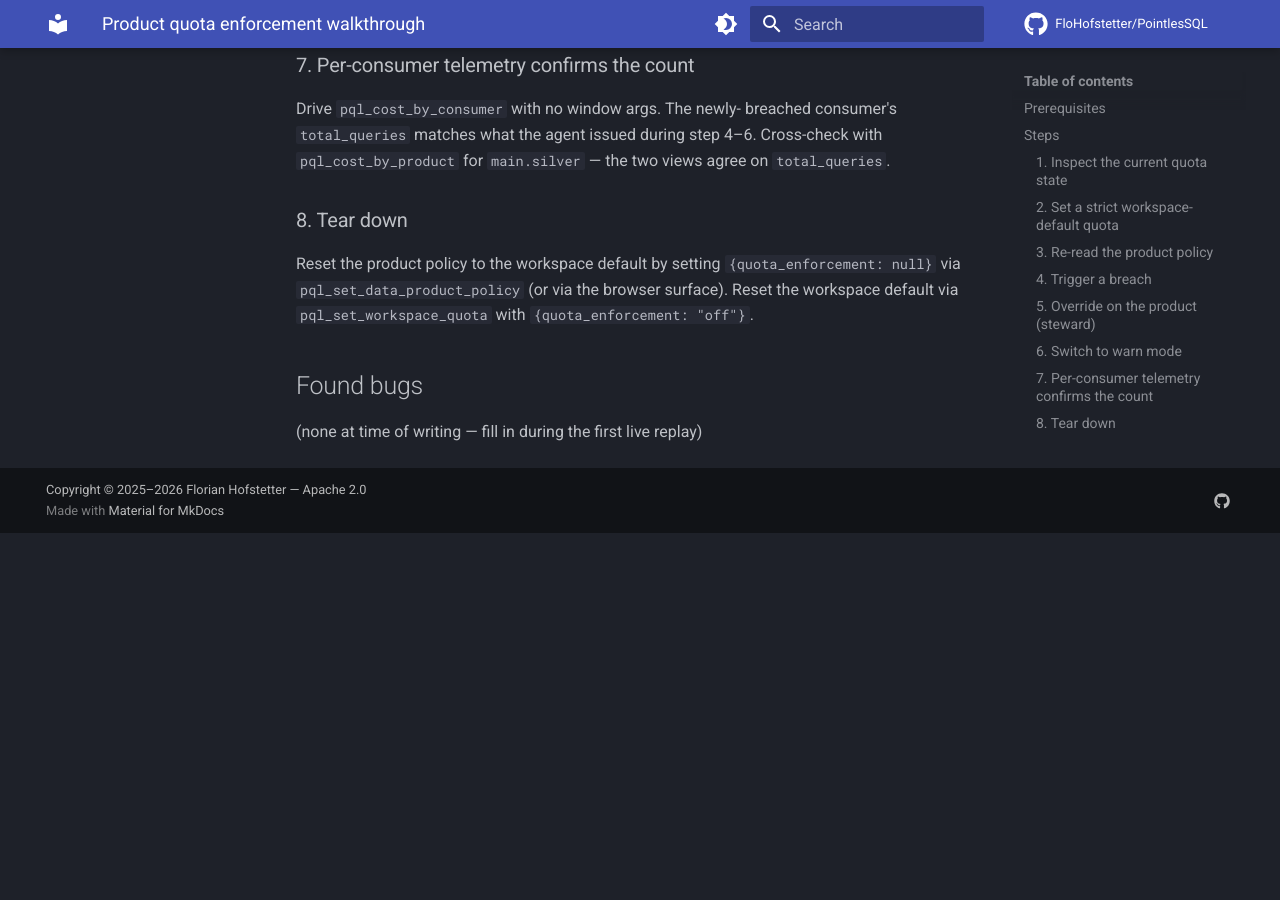
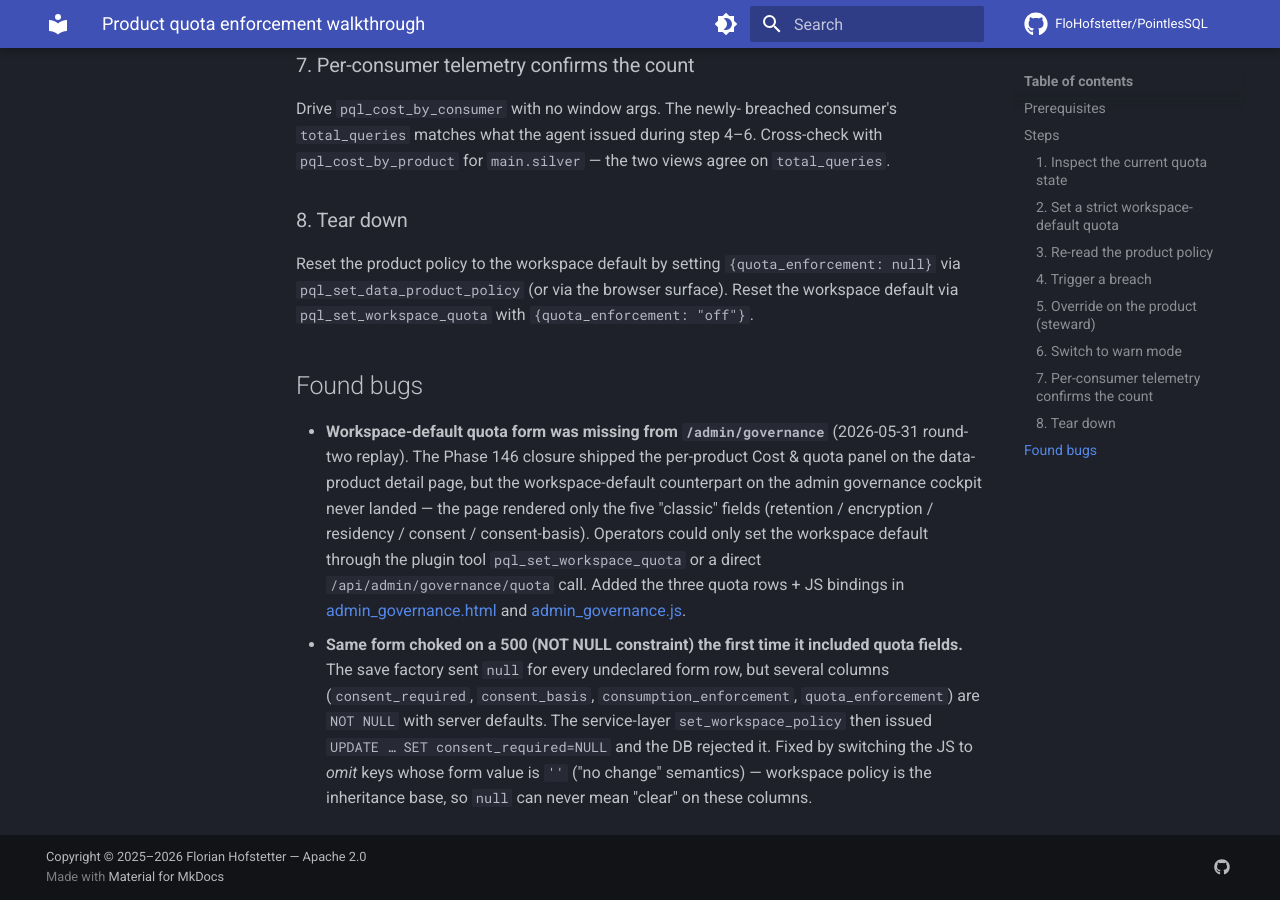
Before and after one commit to FloHofstetter/PointlesSQL, an MkDocs documentation site: the page built from docs/e2e-walkthroughs/product-quota-enforcement.md, in a window 1280 px wide and 900 px high, scrolled down 2423 px. Built offline with MkDocs 1.6.1 and Material for MkDocs 9.7.7, drawn with Linux system fonts in a browser that asks for light colours; comment, search, counter and statistics services are not loaded; the version menu is left out; before the commit the page ends 2956 px from its top, so only the background shows below that.

Commit message:
feat(ui): workspace-default Cost & quota form on admin governance
Second-pass browser replay surfaced that the Phase 146 closure
shipped the per-product Cost & quota panel but not the
workspace-default counterpart on /admin/governance — even though
the Phase 146 walkthroughs assumed both layers existed. Added
the three rows + JS load/save wiring routed through the existing
PUT /api/admin/governance/policy (which already accepted all
POLICY_FIELDS). The first save returned 500 on a pre-existing
NOT NULL constraint bug — the save factory emitted `null` for
every undeclared field, and workspace policy has several
NOT NULL columns with server defaults. Switched the factory to
"omit empty keys" semantics, mirroring set_product_policy's
documented contract. Asset rc203→rc204.

Co-Authored-By: Claude Opus 4.7 (1M context) <noreply@anthropic.com>

```diff
--- a/docs/e2e-walkthroughs/product-quota-enforcement.md
+++ b/docs/e2e-walkthroughs/product-quota-enforcement.md
@@ -129,4 +129,24 @@ via `pql_set_workspace_quota` with `{quota_enforcement: "off"}`.
 
 ## Found bugs
 
-(none at time of writing — fill in during the first live replay)
+* **Workspace-default quota form was missing from `/admin/governance`**
+  (2026-05-31 round-two replay). The Phase 146 closure shipped the
+  per-product Cost & quota panel on the data-product detail page, but
+  the workspace-default counterpart on the admin governance cockpit
+  never landed — the page rendered only the five "classic" fields
+  (retention / encryption / residency / consent / consent-basis).
+  Operators could only set the workspace default through the plugin
+  tool `pql_set_workspace_quota` or a direct `/api/admin/governance/quota`
+  call. Added the three quota rows + JS bindings in
+  [admin_governance.html](../../frontend/templates/pages/admin_governance.html)
+  and [admin_governance.js](../../frontend/js/pages/admin_governance.js).
+* **Same form choked on a 500 (NOT NULL constraint) the first time
+  it included quota fields.** The save factory sent `null` for every
+  undeclared form row, but several columns
+  (`consent_required`, `consent_basis`, `consumption_enforcement`,
+  `quota_enforcement`) are `NOT NULL` with server defaults. The
+  service-layer `set_workspace_policy` then issued
+  `UPDATE … SET consent_required=NULL` and the DB rejected it. Fixed
+  by switching the JS to *omit* keys whose form value is `''`
+  ("no change" semantics) — workspace policy is the inheritance
+  base, so `null` can never mean "clear" on these columns.
--- a/pyproject.toml
+++ b/pyproject.toml
@@ -4,7 +4,7 @@ build-backend = "hatchling.build"
 
 [project]
 name = "pointlessql"
-version = "0.1.0rc203"
+version = "0.1.0rc204"
 description = "A web UI for Unity Catalog and other open-source Databricks components"
 license = "Apache-2.0"
 readme = "README.md"
```
Also changed, not shown: CHANGELOG.md (+32 -0 lines), docs/e2e-walkthroughs/entity-link-discovery.md (+18 -0 lines), frontend/templates/pages/admin_governance.html (+27 -0 lines), 1 other file.
